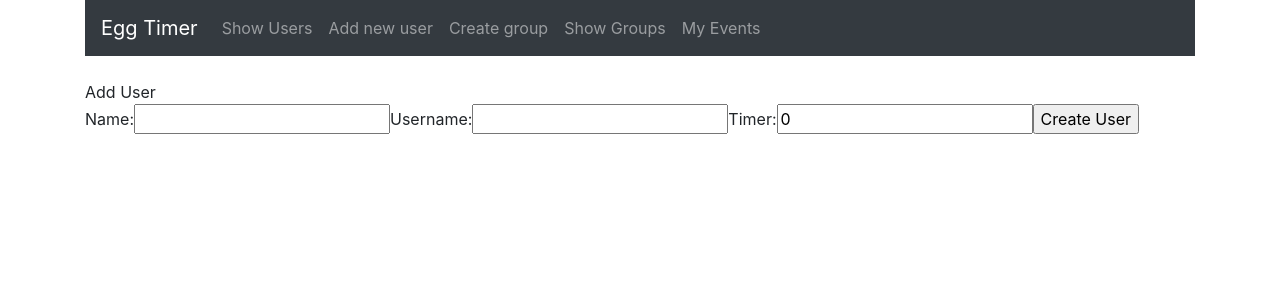
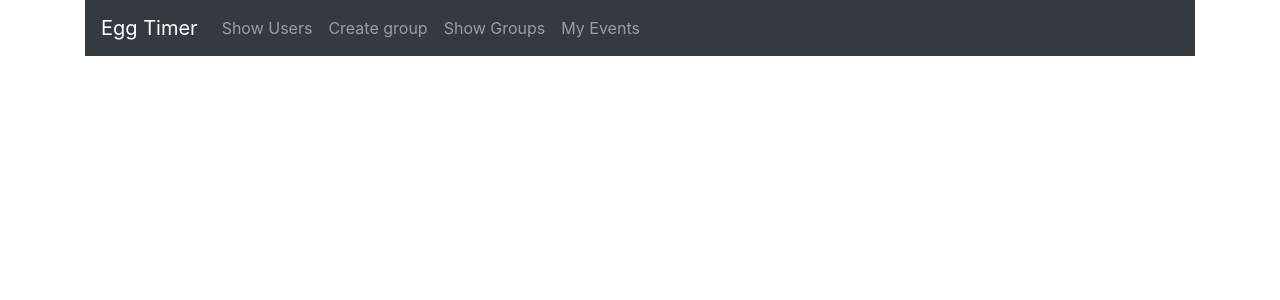
Before and after one commit to tylerhjyoun/new, a React (Create React App) app in the folder mern-egg/: page /home/user in a window 1280 px wide. Shown: the top 300 px of the page. Built offline with nearby package versions, Linux system fonts and the light colour scheme.

Commit message:
moved add user from the home page to the login page

```diff
--- a/mern-egg/src/App.js
+++ b/mern-egg/src/App.js
@@ -4,6 +4,7 @@ import { BrowserRouter as Router, Route, Switch} from "react-router-dom";
 
 import {homepage} from "./homepage.js"
 import Login from "./components/login.component"
+import CreateUser from "./components/create_user.component"
 
 
 function App() {
@@ -14,6 +15,8 @@ function App() {
       <Route path="/home" component={homepage}/>
       <Route path="/" component={Login}/>
         </Switch>
+        <Route path="/user" exact component={CreateUser} />
+
 
   </Router>
   );
--- a/mern-egg/src/components/create_user.component.js
+++ b/mern-egg/src/components/create_user.component.js
@@ -2,7 +2,7 @@ import React, { Component } from 'react';
 import { Link } from 'react-router-dom';
 import axios from 'axios'
 
-export default class ShowUsers extends Component {
+export default class CreateUser extends Component {
     constructor(props) {
         super(props)
 
@@ -60,7 +60,7 @@ export default class ShowUsers extends Component {
     render(){
         return (
             <div>
-                Add User
+                Create User
                 <form onSubmit={this.onSubmit}>
                 <label>Name: </label>
                 <input  type="text"
--- a/mern-egg/src/components/login.component.js
+++ b/mern-egg/src/components/login.component.js
@@ -27,6 +27,7 @@ export default class Login extends Component {
         return (
             <div>
                 Welcome to Eggtimer!
+                <Link to="/user" className="nav-link"> Add new user </Link>
                 <form onSubmit={this.onSubmit}>
                 <label>Username: </label>
                 <input  type="text"
--- a/mern-egg/src/components/navbar.component.js
+++ b/mern-egg/src/components/navbar.component.js
@@ -11,9 +11,6 @@ export default class Navbar extends Component {
                 <ul className="navbar-nav mr-auto">
                     <li className="navbar-item">
                         <Link to="/home/users" className="nav-link"> Show Users</Link>
-                        </li>
-                        <li className="navbar-item">
-                            <Link to="/home/user" className="nav-link"> Add new user </Link>
                         </li>
                         <li className="navbar-item">
                             <Link to="/home/group" className="nav-link"> Create group </Link>
--- a/mern-egg/src/homepage.js
+++ b/mern-egg/src/homepage.js
@@ -8,7 +8,6 @@ import Navbar from "./components/navbar.component"
 import Home from "./components/home.component"
 import ShowUsers from "./components/showusers.component"
 
-import CreateUser from "./components/create_user.component"
 import ShowGroups from "./components/showgroups.component"
 import CreateGroup from "./components/creategroup.component"
 import MyEvents from "./components/myevents.component"
@@ -21,7 +20,6 @@ export const homepage = () => {
         <br/>
         <Route path="/home" exact component={Home}/>
         <Route path="/home/users" exact component={ShowUsers} />
-        <Route path="/home/user" exact component={CreateUser} />
         <Route path="/home/groups" exact component={ShowGroups} />
         <Route path="/home/group" exact component={CreateGroup} />
         <Route path="/home/events" exact component={MyEvents} />
```
